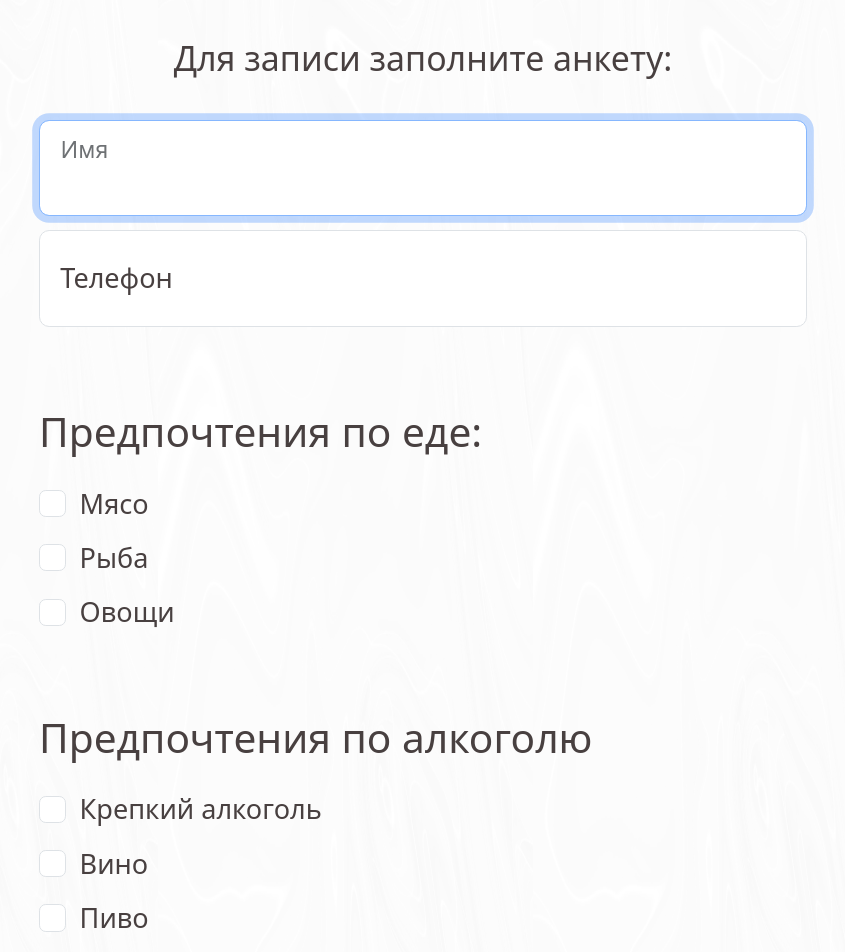
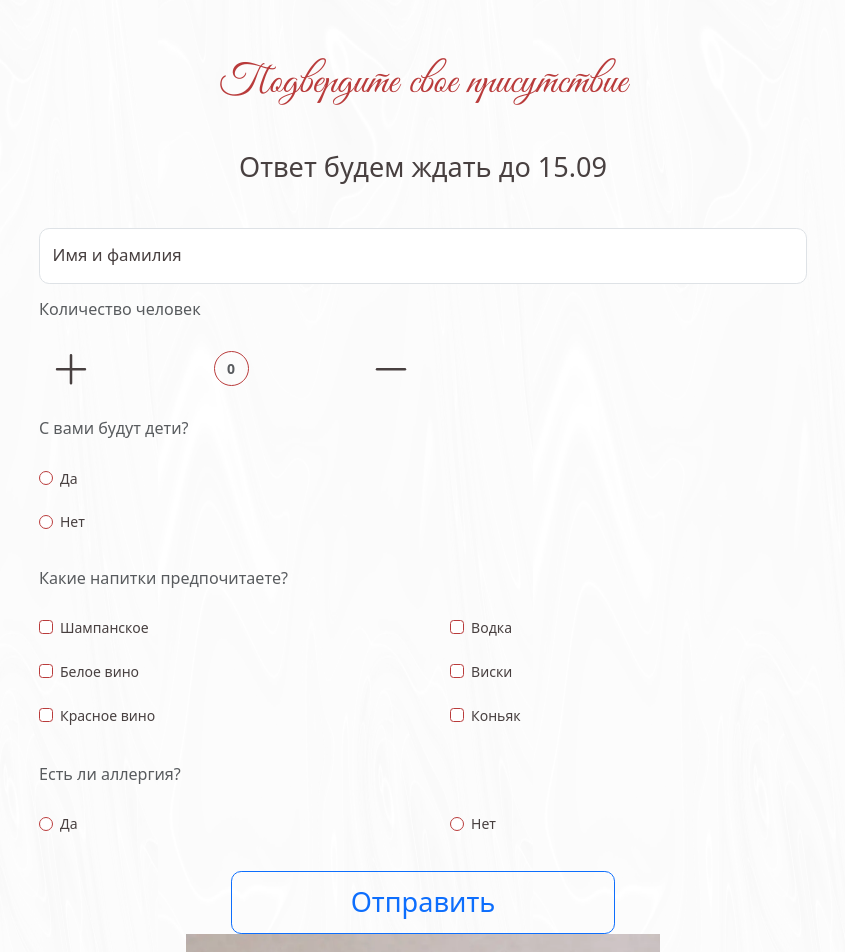
Before and after one commit to nellya1997/wedding-React, a React (Create React App) app in the folder frontend/: page / in a window 1280 px wide. Shown: the part 6340-7292 px from the top of the page, without its empty margins (217-1062 px from the left). Built offline with nearby package versions, Linux system fonts and the light colour scheme; no server answers.

Commit message:
продолжу позже

```diff
--- a/frontend/src/components/FormSubmit.jsx
+++ b/frontend/src/components/FormSubmit.jsx
@@ -1,31 +1,38 @@
 import { useContext, useState } from 'react';
 import { Button, Form, FloatingLabel } from 'react-bootstrap';
+import { PlusLg, DashLg } from 'react-bootstrap-icons';
 import { useFormik } from 'formik';
 import { toast } from 'react-toastify';
 import axios from 'axios';
 import { useTranslation } from 'react-i18next';
-import InputMask from 'react-input-mask';
 import cn from 'classnames';
 import ApiContext from './Context.jsx';
 import { ModalSuccess } from './Modals.jsx';
 import formValidation from '../validations/validations.js';
 import routes from '../routes.js';
 
-const FormSubmit = ({ isMobile }) => {
+const FormSubmit = () => {
   const notify = (text, type) => toast[type](text);
   const { addData } = useContext(ApiContext);
   const [modalShow, setModalShow] = useState(false);
+  const [peopleCount, setPeopleCount] = useState(0);
+  const peopleIncrement = () => setPeopleCount(peopleCount + 1);
+  const peopleDecrement = () => {
+    if (peopleCount > 0) {
+      setPeopleCount(peopleCount - 1);
+    }
+  };
   const { t } = useTranslation();
 
   const formik = useFormik({
     initialValues: {
       name: '',
-      phone: '',
+      peopleCount,
+      drinks: [],
+      allergy: null,
+      subAllergy: '',
       foods: [],
-      alcohol: [],
-      transfer: t('form.transfer.no'),
-      children: t('form.children.no'),
-      beds: '1',
+      children: null,
     },
     validationSchema: formValidation,
     onSubmit: async (values, { resetForm }) => {
@@ -45,32 +52,28 @@ const FormSubmit = ({ isMobile }) => {
     },
   });
 
+  const formClass = (field) => cn('form-floating', {
+    'mb-2': !formik.errors[field],
+    'mb-3-5': formik.errors[field] && formik.touched[field],
+  });
+
   return (
     <>
       <ModalSuccess show={modalShow} onHide={() => setModalShow(false)} />
       <Form
         onSubmit={formik.handleSubmit}
-        className="mx-auto col-12 col-lg-9"
+        className="form-submit mx-auto col-12 col-lg-9"
       >
-        <h5 className={cn('mb-4 text-center', {
-          'fs-5': isMobile,
-        })}
-        >
+        <h2 className="text-center h2">
           {t('form.title')}
-        </h5>
-        <Form.Group
-          className={cn('form-floating', {
-            'mb-3': !formik.errors.name && formik.touched.name,
-            'mb-5': formik.errors.name && formik.touched.name,
-          })}
-          controlId="name"
-        >
-          <FloatingLabel className={formik.values.name && 'filled'} label={t('form.name')} controlId="name">
+        </h2>
+        <p className="text-center mb-4 fs-6">{t('form.sub_title')}</p>
+        <Form.Group className={formClass('name')} controlId="name">
+          <FloatingLabel label={t('form.name')} controlId="name">
             <Form.Control
               className="mb-2"
               onChange={formik.handleChange}
               value={formik.values.name}
-              autoFocus
               disabled={formik.isSubmitting}
               isInvalid={formik.errors.name && formik.touched.name}
               onBlur={formik.handleBlur}
@@ -83,132 +86,20 @@ const FormSubmit = ({ isMobile }) => {
             </Form.Control.Feedback>
           </FloatingLabel>
         </Form.Group>
-        <Form.Group
-          className="form-floating mb-5"
-          controlId="phone"
+        <p className="mb-3 title text-muted">{t('form.people_count')}</p>
+        <div className="mb-3 d-flex justify-content-between align-items-center gap-4 col-6">
+          <PlusLg className="col-2 fs-4" aria-label="plus" role="button" tabIndex={0} onClick={peopleIncrement} onKeyDown={peopleIncrement} />
+          <span className="count-people text-muted fw-bold col-2 d-flex justify-content-center align-items-center">{peopleCount}</span>
+          <DashLg className="col-2 fs-4" aria-label="minus" role="button" tabIndex={0} onClick={peopleDecrement} onKeyDown={peopleDecrement} />
+        </div>
+        <p className="title text-muted">{t('form.children.title')}</p>
+        <Form.Group className={cn({
+          'mb-2': !formik.errors.children,
+          'mb-3-5': formik.errors.children && formik.touched.children,
+        })}
         >
-          <FloatingLabel className={formik.values.phone && 'filled'} label={t('form.phone')} controlId="phone">
-            <Form.Control
-              as={InputMask}
-              mask="+7 (999)-999-99-99"
-              className="mb-2"
-              onChange={formik.handleChange}
-              value={formik.values.phone}
-              disabled={formik.isSubmitting}
-              isInvalid={formik.errors.phone && formik.touched.phone}
-              onBlur={formik.handleBlur}
-              name="phone"
-              placeholder={t('form.phone')}
-              required
-            />
-            <Form.Control.Feedback type="invalid" tooltip placement="right">
-              {t(formik.errors.phone)}
-            </Form.Control.Feedback>
-          </FloatingLabel>
-        </Form.Group>
-        <h4 className="mb-3">{t('form.foods.title')}</h4>
           <Form.Check
-          className="mb-2"
-          onChange={formik.handleChange}
-          disabled={formik.isSubmitting}
-          onBlur={formik.handleBlur}
-          type="checkbox"
-          id="meat"
-          name="foods"
-          label={t('form.foods.meat')}
-          value={t('form.foods.meat')}
-          checked={formik.values.foods.includes(t('form.foods.meat'))}
-        />
-        <Form.Check
-          className="mb-2"
-          onChange={formik.handleChange}
-          disabled={formik.isSubmitting}
-          onBlur={formik.handleBlur}
-          type="checkbox"
-          id="fish"
-          name="foods"
-          label={t('form.foods.fish')}
-          value={t('form.foods.fish')}
-          checked={formik.values.foods.includes(t('form.foods.fish'))}
-        />
-        <Form.Check
-          className="mb-5"
-          onChange={formik.handleChange}
-          disabled={formik.isSubmitting}
-          onBlur={formik.handleBlur}
-          type="checkbox"
-          id="vegetables"
-          name="foods"
-          label={t('form.foods.vegetables')}
-          value={t('form.foods.vegetables')}
-          checked={formik.values.foods.includes(t('form.foods.vegetables'))}
-        />
-        <h4 className="mb-3">{t('form.alcohol.title')}</h4>
-        <Form.Check
-          className="mb-2"
-          onChange={formik.handleChange}
-          disabled={formik.isSubmitting}
-          onBlur={formik.handleBlur}
-          type="checkbox"
-          id="strong"
-          name="alcohol"
-          label={t('form.alcohol.strong')}
-          value={t('form.alcohol.strong')}
-          checked={formik.values.alcohol.includes(t('form.alcohol.strong'))}
-        />
-        <Form.Check
-          className="mb-2"
-          onChange={formik.handleChange}
-          disabled={formik.isSubmitting}
-          onBlur={formik.handleBlur}
-          type="checkbox"
-          id="wine"
-          name="alcohol"
-          label={t('form.alcohol.wine')}
-          value={t('form.alcohol.wine')}
-          checked={formik.values.alcohol.includes(t('form.alcohol.wine'))}
-        />
-        <Form.Check
-          className="mb-5"
-          onChange={formik.handleChange}
-          disabled={formik.isSubmitting}
-          onBlur={formik.handleBlur}
-          type="checkbox"
-          id="beer"
-          name="alcohol"
-          label={t('form.alcohol.beer')}
-          value={t('form.alcohol.beer')}
-          checked={formik.values.alcohol.includes(t('form.alcohol.beer'))}
-        />
-        <h4 className="mb-3">{t('form.transfer.title')}</h4>
-        <Form.Check
-          className="mb-2"
-          onChange={formik.handleChange}
-          disabled={formik.isSubmitting}
-          onBlur={formik.handleBlur}
-          type="radio"
-          id="transfer-yes"
-          name="transfer"
-          label={t('form.transfer.yes')}
-          value={t('form.transfer.yes')}
-          checked={formik.values.transfer.includes(t('form.transfer.yes'))}
-        />
-        <Form.Check
-          className="mb-5"
-          onChange={formik.handleChange}
-          disabled={formik.isSubmitting}
-          onBlur={formik.handleBlur}
-          type="radio"
-          id="transfer-no"
-          name="transfer"
-          label={t('form.transfer.no')}
-          value={t('form.transfer.no')}
-          checked={formik.values.transfer.includes(t('form.transfer.no'))}
-          defaultChecked
-        />
-        <h4 className="mb-3">{t('form.children.title')}</h4>
-        <Form.Check
-          className="mb-2"
+            isInvalid={formik.errors.children && formik.touched.children}
             onChange={formik.handleChange}
             disabled={formik.isSubmitting}
             onBlur={formik.handleBlur}
@@ -217,10 +108,11 @@ const FormSubmit = ({ isMobile }) => {
             name="children"
             label={t('form.children.yes')}
             value={t('form.children.yes')}
-          checked={formik.values.children.includes(t('form.children.yes'))}
+            checked={formik.values.children === t('form.children.yes')}
           />
           <Form.Check
-          className="mb-5"
+            className="position-relative"
+            isInvalid={formik.errors.children && formik.touched.children}
             onChange={formik.handleChange}
             disabled={formik.isSubmitting}
             onBlur={formik.handleBlur}
@@ -229,36 +121,175 @@ const FormSubmit = ({ isMobile }) => {
             name="children"
             label={t('form.children.no')}
             value={t('form.children.no')}
-          checked={formik.values.children.includes(t('form.children.no'))}
-          defaultChecked
+            checked={formik.values.children === t('form.children.no')}
+            feedbackTooltip
+            feedbackType="invalid"
+            feedback={t(formik.errors.children)}
           />
-        <h4 className="mb-3">{t('form.beds.title')}</h4>
+        </Form.Group>
+        <p className="title text-muted">{t('form.drinks.title')}</p>
+        <Form.Group className={cn({
+          'mb-2': !formik.errors.drinks,
+          'mb-3-5': formik.errors.drinks && formik.touched.drinks,
+        })}
+        >
+          <div className="d-flex">
             <Form.Check
-          className="mb-2"
+              className="col-6"
+              inline
+              isInvalid={formik.errors.drinks && formik.touched.drinks}
+              onChange={formik.handleChange}
+              disabled={formik.isSubmitting}
+              onBlur={formik.handleBlur}
+              type="checkbox"
+              id="champagne"
+              name="drinks"
+              label={t('form.drinks.champagne')}
+              value={t('form.drinks.champagne')}
+              checked={formik.values.drinks.includes(t('form.drinks.champagne'))}
+            />
+            <Form.Check
+              className="col-6"
+              inline
+              isInvalid={formik.errors.drinks && formik.touched.drinks}
+              onChange={formik.handleChange}
+              disabled={formik.isSubmitting}
+              onBlur={formik.handleBlur}
+              type="checkbox"
+              id="vodka"
+              name="drinks"
+              label={t('form.drinks.vodka')}
+              value={t('form.drinks.vodka')}
+              checked={formik.values.drinks.includes(t('form.drinks.vodka'))}
+            />
+          </div>
+          <div className="d-flex">
+            <Form.Check
+              className="col-6"
+              inline
+              isInvalid={formik.errors.drinks && formik.touched.drinks}
+              onChange={formik.handleChange}
+              disabled={formik.isSubmitting}
+              onBlur={formik.handleBlur}
+              type="checkbox"
+              id="white_wine"
+              name="drinks"
+              label={t('form.drinks.white_wine')}
+              value={t('form.drinks.white_wine')}
+              checked={formik.values.drinks.includes(t('form.drinks.white_wine'))}
+            />
+            <Form.Check
+              className="col-6"
+              inline
+              isInvalid={formik.errors.drinks && formik.touched.drinks}
+              onChange={formik.handleChange}
+              disabled={formik.isSubmitting}
+              onBlur={formik.handleBlur}
+              type="checkbox"
+              id="whiskey"
+              name="drinks"
+              label={t('form.drinks.whiskey')}
+              value={t('form.drinks.whiskey')}
+              checked={formik.values.drinks.includes(t('form.drinks.whiskey'))}
+            />
+          </div>
+          <div className="d-flex  position-relative">
+            <Form.Check
+              className="col-6"
+              inline
+              isInvalid={formik.errors.drinks && formik.touched.drinks}
+              onChange={formik.handleChange}
+              disabled={formik.isSubmitting}
+              onBlur={formik.handleBlur}
+              type="checkbox"
+              id="red_wine"
+              name="drinks"
+              label={t('form.drinks.red_wine')}
+              value={t('form.drinks.red_wine')}
+              checked={formik.values.drinks.includes(t('form.drinks.red_wine'))}
+              feedbackTooltip
+              feedbackType="invalid"
+              feedback={t(formik.errors.drinks)}
+            />
+            <Form.Check
+              className="col-6"
+              inline
+              isInvalid={formik.errors.drinks && formik.touched.drinks}
+              onChange={formik.handleChange}
+              disabled={formik.isSubmitting}
+              onBlur={formik.handleBlur}
+              type="checkbox"
+              id="cognac"
+              name="drinks"
+              label={t('form.drinks.cognac')}
+              value={t('form.drinks.cognac')}
+              checked={formik.values.drinks.includes(t('form.drinks.cognac'))}
+            />
+          </div>
+        </Form.Group>
+        <p className="title text-muted">{t('form.allergy.title')}</p>
+        <Form.Group className={cn('d-flex', {
+          'mb-2': !formik.errors.allergy,
+          'mb-3-5': formik.errors.allergy && formik.touched.allergy,
+        })}
+        >
+          <Form.Check
+            inline
+            className="position-relative col-6"
+            isInvalid={formik.errors.allergy && formik.touched.allergy}
             onChange={formik.handleChange}
             disabled={formik.isSubmitting}
             onBlur={formik.handleBlur}
             type="radio"
-          id="beds-yes"
-          name="beds"
-          label={t('form.beds.yes')}
-          value="2"
-          checked={formik.values.beds.includes('2')}
+            id="allergy-yes"
+            name="allergy"
+            label={t('form.allergy.yes')}
+            value={t('form.allergy.yes')}
+            checked={formik.values.allergy === t('form.allergy.yes')}
+            feedbackTooltip
+            feedbackType="invalid"
+            feedback={t(formik.errors.allergy)}
           />
           <Form.Check
-          className="mb-5"
+            inline
+            className="col-6"
+            isInvalid={formik.errors.allergy && formik.touched.allergy}
             onChange={formik.handleChange}
             disabled={formik.isSubmitting}
             onBlur={formik.handleBlur}
             type="radio"
-          id="beds-no"
-          name="beds"
-          label={t('form.beds.no')}
-          value="1"
-          checked={formik.values.beds.includes('1')}
-          defaultChecked
+            id="allergy-no"
+            name="allergy"
+            label={t('form.allergy.no')}
+            value={t('form.allergy.no')}
+            checked={formik.values.allergy === t('form.allergy.no')}
           />
-        <Button variant="outline-primary" className="w-100" type="submit">{t('form.submit')}</Button>
+        </Form.Group>
+        <Form.Group
+          className={cn('form-floating', {
+            'mb-2': !formik.errors.subAllergy && formik.touched.subAllergy,
+            'mb-3-5': formik.errors.subAllergy && formik.touched.subAllergy,
+            'd-none': formik.values.allergy !== t('form.allergy.yes'),
+          })}
+          controlId="sub-allergy"
+        >
+          <FloatingLabel label={t('form.allergy.sub_title')} controlId="sub-allergy">
+            <Form.Control
+              className="mb-2"
+              onChange={formik.handleChange}
+              value={formik.values.subAllergy}
+              isInvalid={!formik.errors.subAllergy && formik.values.allergy === t('form.allergy.yes')}
+              onBlur={formik.handleBlur}
+              name="subAllergy"
+              placeholder={t('form.allergy.sub_title')}
+              disabled={formik.isSubmitting}
+            />
+            <Form.Control.Feedback type="invalid" tooltip placement="right">
+              {t(formik.errors.subAllergy)}
+            </Form.Control.Feedback>
+          </FloatingLabel>
+        </Form.Group>
+        <Button variant="outline-primary" className="d-block mx-auto w-50" type="submit">{t('form.submit')}</Button>
       </Form>
     </>
   );
--- a/frontend/src/locales/ru.js
+++ b/frontend/src/locales/ru.js
@@ -1,35 +1,32 @@
 export default {
   translation: {
-    title: 'Приглашаем вас на свадьбу!',
     form: {
-      title: 'Для записи заполните анкету:',
-      name: 'Имя',
-      phone: 'Телефон',
+      title: 'Подвердите свое присутствие',
+      sub_title: 'Ответ будем ждать до 15.09',
+      people_count: 'Количество человек',
+      name: 'Имя и фамилия',
       submit: 'Отправить',
-      foods: {
-        title: 'Предпочтения по еде:',
-        meat: 'Мясо',
-        fish: 'Рыба',
-        vegetables: 'Овощи',
+      drinks: {
+        title: 'Какие напитки предпочитаете?',
+        champagne: 'Шампанское',
+        vodka: 'Водка',
+        white_wine: 'Белое вино',
+        whiskey: 'Виски',
+        red_wine: 'Красное вино',
+        cognac: 'Коньяк',
       },
-      alcohol: {
-        title: 'Предпочтения по алкоголю',
-        strong: 'Крепкий алкоголь',
-        wine: 'Вино',
-        beer: 'Пиво',
-      },
-      transfer: {
-        title: 'Нужен ли Вам трансфер?',
+      allergy: {
+        title: 'Есть ли аллергия?',
+        sub_title: 'Напишите нам, на что именно',
         yes: 'Да',
         no: 'Нет',
       },
+      foods: {
+        title: 'Что не любите кушать?',
+        example: 'Например, рыба',
+      },
       children: {
-        title: 'Будут ли с Вами дети?',
-        yes: 'Да',
-        no: 'Нет',
-      },
-      beds: {
-        title: 'Нужна ли вам двухспальная кровать?',
+        title: 'С вами будут дети?',
         yes: 'Да',
         no: 'Нет',
       },
@@ -63,7 +60,6 @@ export default {
     validation: {
       required: 'Обязательное поле',
       requirements: 'От 3 до 20 символов',
-      phone: 'Введите корректный номер телефона',
     },
     timer: {
       count_days_zero: '{{count}} дней, ',
--- a/frontend/src/scss/blocks/_form.scss
+++ b/frontend/src/scss/blocks/_form.scss
@@ -1,6 +1,51 @@
 .form {
-    display: none;
-    width: 100%;
-    height: 736px;
-    background-color: yellow;
+  display: none;
+  width: 100%;
+  height: 736px;
+  background-color: yellow;
 }
+
+.form-submit {
+  font-size: 14px;
+
+  .title {
+    font-size: 1.15em;
+    font-weight: 500;
+  }
+  .count-people {
+    width: 2.5em;
+    height: 2.5em;
+    border: 1px solid $title-color;
+    border-radius: 50%;
+  }
+
+  .form-check-input {
+  	border-color: $title-color;
+  }
+
+  .form-check .invalid-tooltip {
+    top: 70%;
+    right: 9%;
+    left: 0;
+    width: max-content;
+  }
+
+  .form-control {
+    font-size: 1.3em;
+    height: calc(2.8em + calc(var(--bs-border-width) * 2));
+    min-height: calc(2.8em + calc(var(--bs-border-width) * 2));
+  }
+
+  .form-floating label {
+    font-size: 1.2em;
+    padding: 0.8em 0.75em;
+  }
+
+  .invalid-tooltip {
+    font-size: 0.875em;
+  }
+}
+
+.mb-3-5 {
+  margin-bottom: 2.2em;
+}
--- a/frontend/src/validations/validations.js
+++ b/frontend/src/validations/validations.js
@@ -8,7 +8,6 @@ setLocale({
   string: {
     min: () => ('validation.requirements'),
     max: () => ('validation.requirements'),
-    length: () => ('validation.phone'),
   },
 });
 
@@ -19,10 +18,19 @@ export default () => yup.object().shape({
     .required()
     .min(3)
     .max(20),
-  phone: yup
+  children: yup
+    .string()
+    .nonNullable('Выберете один вариант'),
+  drinks: yup
+    .array()
+    .min(1, 'Необходимо выбрать минимум один вариант'),
+  allergy: yup
+    .string()
+    .nonNullable('Выберете один вариант'),
+  subAllergy: yup
     .string()
     .trim()
     .required()
-    .transform((value) => value.replace(/[^\d]/g, ''))
-    .length(11),
+    .min(3)
+    .max(30),
 });
```
Lines whose indentation alone changed are shown as unchanged.
